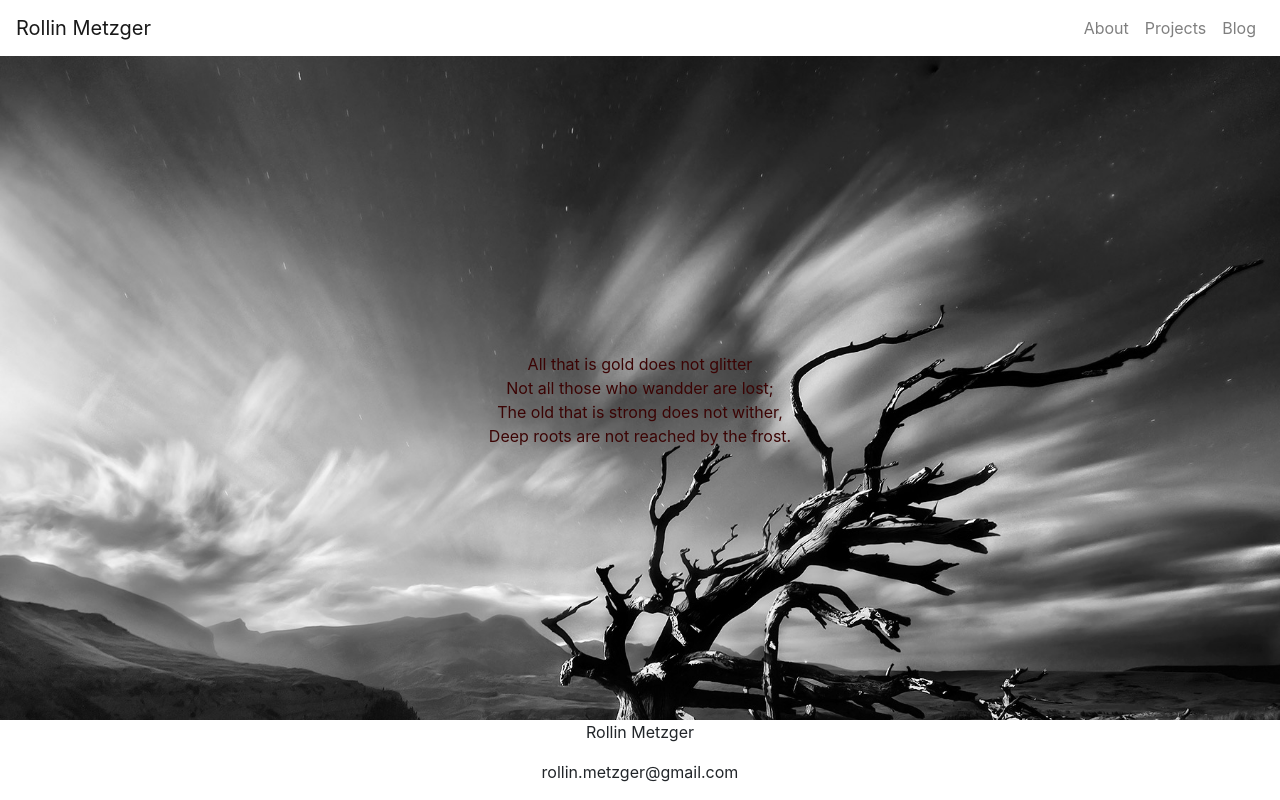
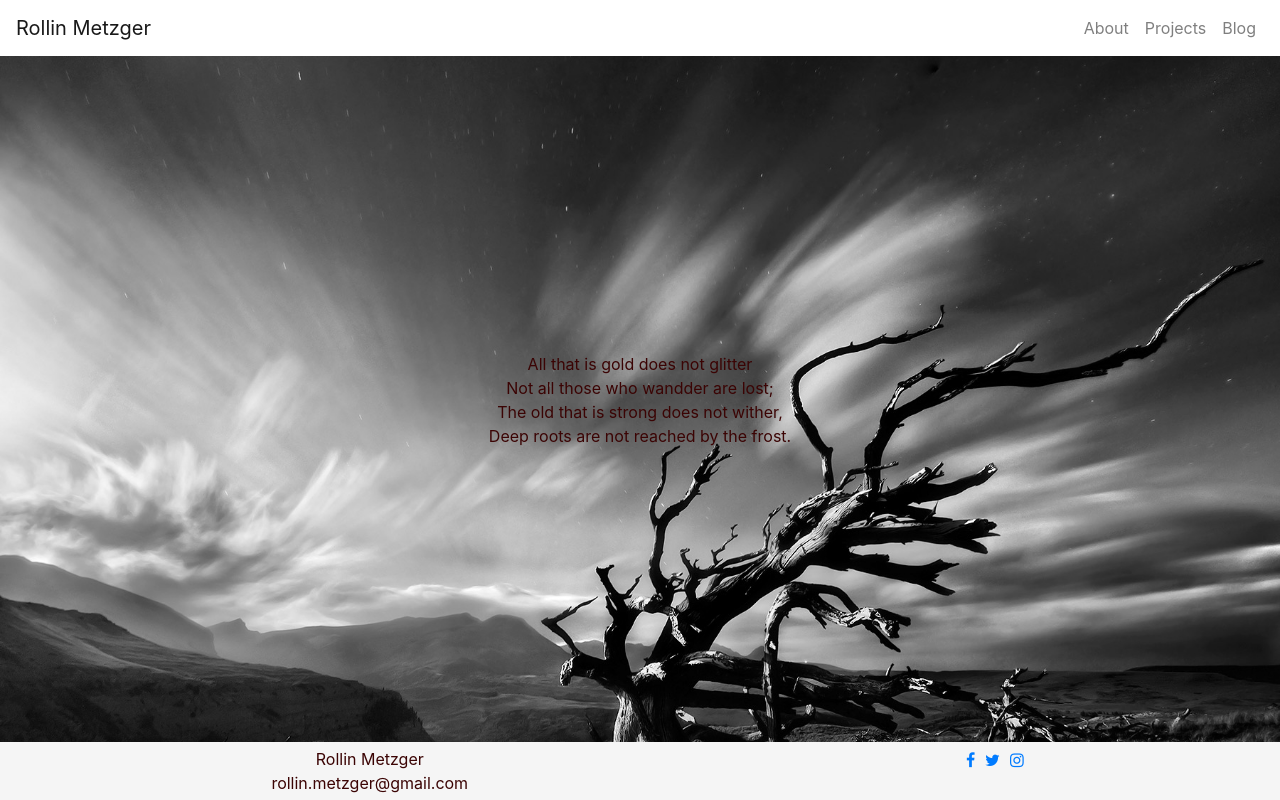
Before and after one commit to alcesalces11331/Portfolio, a React (Create React App) app: page /about in a window 1280 px wide. Built offline with nearby package versions, Linux system fonts and the light colour scheme.

Commit message:
Add necessary containers for footer styling

```diff
--- a/src/App.css
+++ b/src/App.css
@@ -250,7 +250,41 @@ body {
 
 /* ##################### FOOTER ##################### */
 
-#footer-container {
-  position: absolute;
+#footer-main-container {
+  display: flex;
   bottom: 0;
+  background-color: whitesmoke;
 }
+
+.footer-inner-container {
+  display: flex;
+  flex-direction: row;
+  flex-wrap: wrap;
+  flex-grow: 2;
+  justify-content: space-around;
+  width: calc(33.333% - 20px);
+  margin-left: 20px;
+  padding: 5px;
+  align-content: center;
+}
+
+.info-personal-container {
+  position: left;
+}
+
+.info-personal p{
+  margin: 0;
+  color: rgb(59, 4, 4);
+}
+
+.social-media-link-container {
+  display: flex;
+  flex-direction: row;
+  justify-content: space-around;
+  justify-content: inherit;
+}
+
+.social-media-link a{
+  margin: 5px;
+  justify-content: space-around;
+}
--- a/src/components/Footer.js
+++ b/src/components/Footer.js
@@ -4,9 +4,18 @@ const Footer = props => {
     return(
         <div id="footer-main-container">
             <div className="footer-inner-container">
-                <div className="">
-                    <p>Rollin Metzger</p>
-                    <p>rollin.metzger@gmail.com</p>
+                <div className="info-personal-container">
+                    <div className="info-personal">
+                        <p>Rollin Metzger</p>
+                        <p>rollin.metzger@gmail.com</p>
+                    </div>
+                </div>
+                <div className="social-media-link-container">
+                    <div className="social-media-link">
+                        <a href="#" className="fa fa-facebook"></a>
+                        <a href="#" className="fa fa-twitter"></a>
+                        <a href="#" className="fa fa-instagram"></a>
+                    </div>
                 </div>
             </div>
         </div>
--- a/src/router/AppRouter.js
+++ b/src/router/AppRouter.js
@@ -17,6 +17,9 @@ function AppRouter() {
             integrity="sha384-ggOyR0iXCbMQv3Xipma34MD+dH/1fQ784/j6cY/iJTQUOhcWr7x9JvoRxT2MZw1T"
             crossOrigin="anonymous"
             />
+            <link rel="stylesheet"
+            href="https://cdnjs.cloudflare.com/ajax/libs/font-awesome/4.7.0/css/font-awesome.min.css"
+            />
 
             <div className="App">
                 <Header />
```
